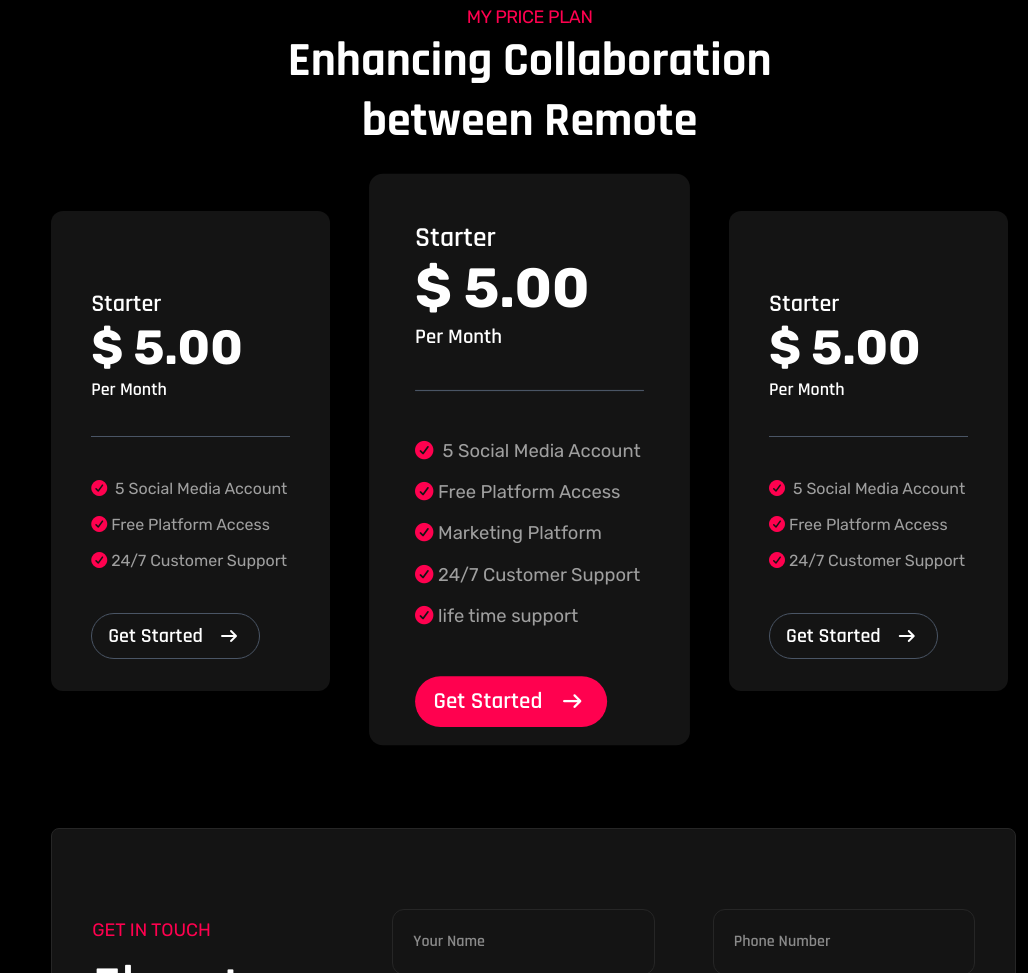
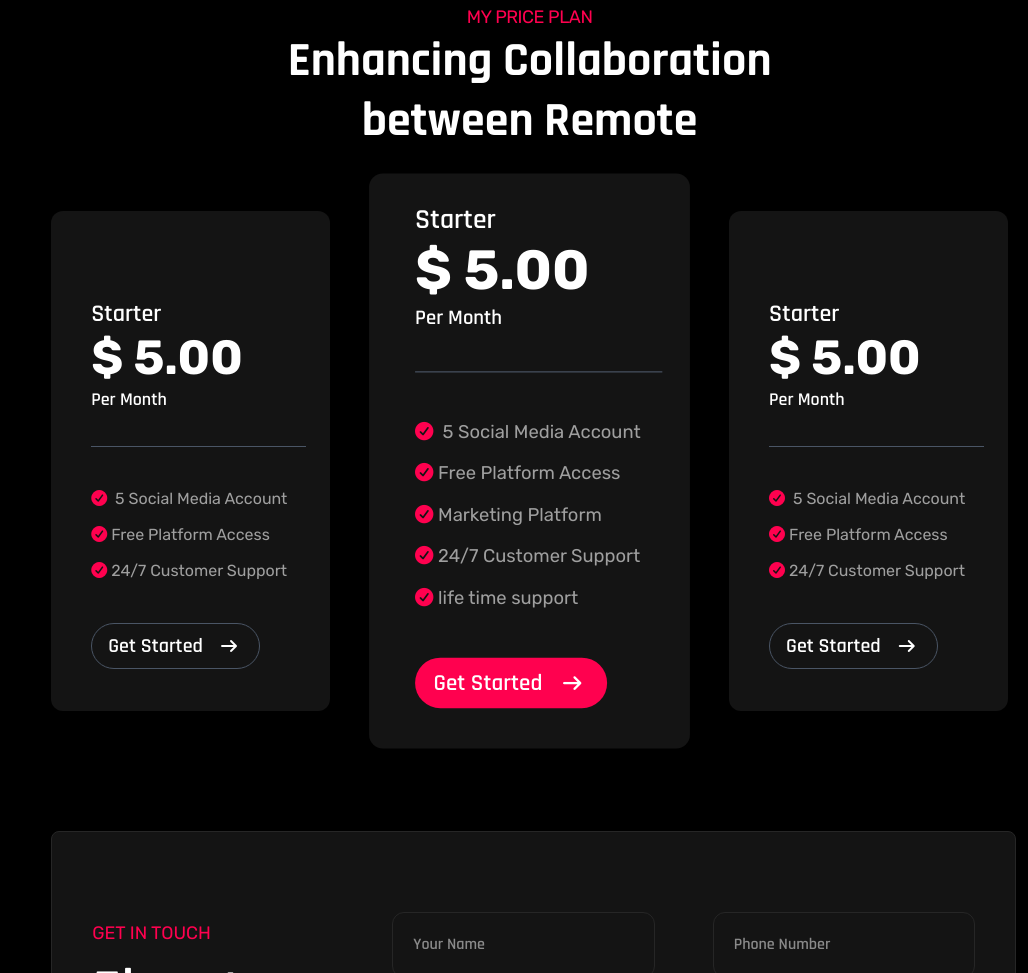
Before and after one commit to asaduzzaman8316/Portfolio, a plain HTML site: page index.html in a window 1280 px wide. Shown: the part 3216-4189 px from the top of the page, without its empty margins (252-1280 px from the left). Drawn offline with nearby package versions, Linux system fonts and the light colour scheme.

Commit message:
fix price section

```diff
--- a/index.html
+++ b/index.html
@@ -324,7 +324,7 @@
           <h1 class="text-5xl font-bold leading-15">Enhancing Collaboration <br> between Remote</h1>
         </div>
         <div class="bottm grid grid-cols-1 lg:grid-cols-3 gap-15 justify-between  ">
-          <div class="left flex flex-col h-120 w-full bg-[#141414] p-10 gap-5 rounded-xl justify-center pl-15 lg:pl-10">
+          <div class="left flex flex-col h-125  w-full bg-[#141414] p-6 gap-5 rounded-xl justify-center pl-15 lg:pl-10">
             <div class="flex flex-col gap-1 pb-8 border-b border-b-gray-600">
               <h3 class="text-2xl font-semibold ">Starter</h3>
               <p class="text-5xl font-bold">$ 5.00</p>
@@ -352,7 +352,7 @@
               </div>
             </div>
           </div>
-          <div class="mid flex flex-col   bg-[#141414] p-10  gap-5 rounded-xl lg:scale-115 pl-15 lg:pl-10">
+          <div class="mid flex flex-col h-125  bg-[#141414] p-6  gap-5 rounded-xl lg:scale-115 pl-15 lg:pl-10">
             <div class="flex flex-col gap-1 pb-8 border-b border-b-gray-600">
               <h3 class="text-2xl font-semibold ">Starter</h3>
               <p class="text-5xl font-bold">$ 5.00</p>
@@ -365,7 +365,8 @@
               <p><i class="fa-solid fa-circle-check text-[#FF014F] pr-2"></i>24/7 Customer Support</p>
               <p><i class="fa-solid fa-circle-check text-[#FF014F] pr-2"></i>life time support</p>
             </div>
-            <div class="relative pb-5">
+            <div>
+              <div class="relative pb-5 ">
                 <div class="flex items-cente bg-[#ff014f]  rounded-full justify-center group absolute z-20 ">
                   <div
                     class="flex items-center opacity-0 group-hover:opacity-100 group-hover:translate-x-5 -translate-x-10 duration-500">
@@ -381,7 +382,8 @@
                 </div>
               </div>
             </div>
-          <div class="right flex flex-col h-120  bg-[#141414] p-10 justify-center gap-5 rounded-xl pl-15 lg:pl-10">
+          </div>
+          <div class="right flex flex-col h-125  bg-[#141414] p-6 justify-center gap-5 rounded-xl pl-15 lg:pl-10">
             <div class="flex flex-col gap-1 pb-8 border-b border-b-gray-600">
               <h3 class="text-2xl font-semibold ">Starter</h3>
               <p class="text-5xl font-bold">$ 5.00</p>
```
Lines whose indentation alone changed are shown as unchanged.
